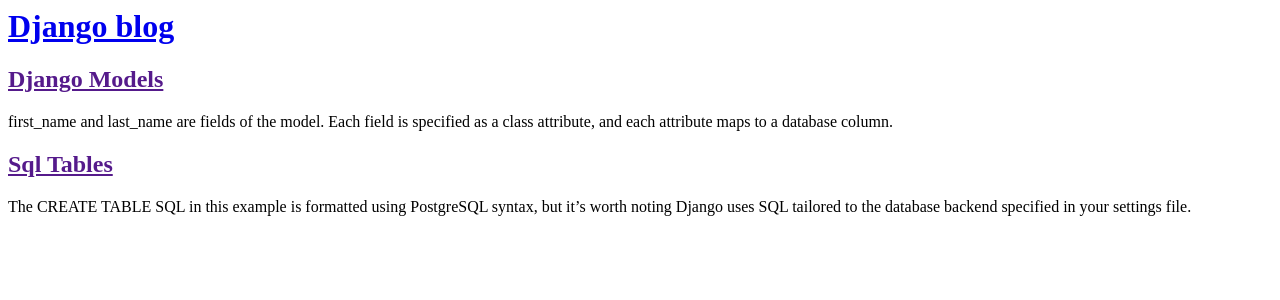
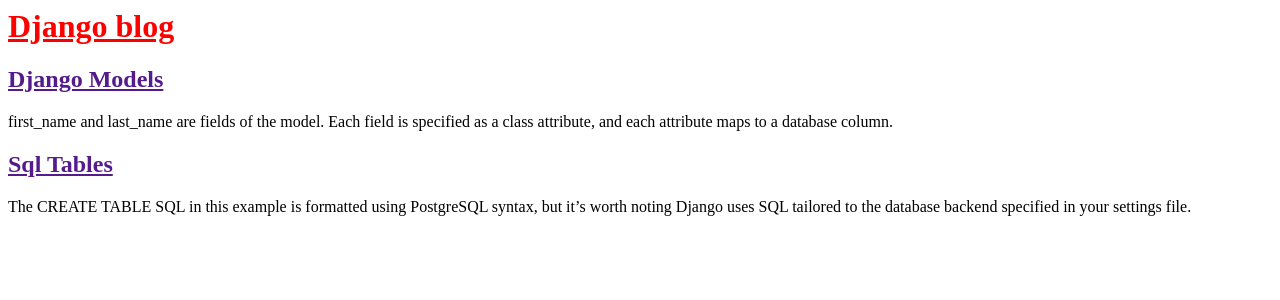
Before and after one commit to OkoloJohnbosco/Django-blog-project, a Django app: page / in a window 1280 px wide. Shown: the top 300 px of the page. Run offline with Django 4.2, Linux system fonts and the light colour scheme; data comes from the database, SQL or seed files in the repository.

Commit message:
linked our css to out base template html file

```diff
--- /dev/null
+++ b/static/css/base.css
@@ -0,0 +1,4 @@
+header h1 a {
+  color: red;
+  font-size: 2rem;
+}
--- a/templates/base.html
+++ b/templates/base.html
@@ -1,6 +1,8 @@
+{% load static %}
 <html>
   <head>
     <title>Django blog</title>
+    <link rel="stylesheet" href="{% static 'css/base.css' %}" />
   </head>
     <body>
       <header>
@@ -9,3 +11,4 @@
       <div>{% block content %} {% endblock content %}</div>
     </body>
   </html>
+</html>
```
Lines whose indentation alone changed are shown as unchanged.
